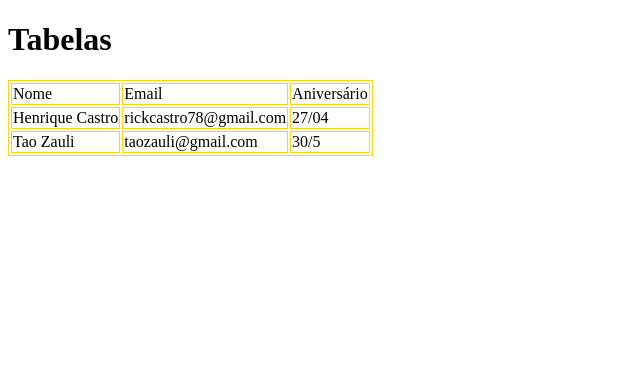
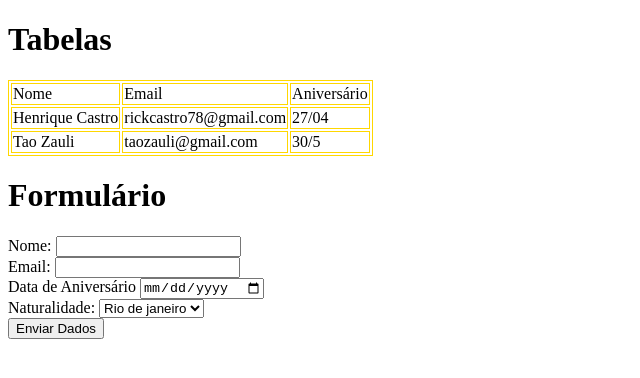
Before and after one commit to RickCastro78/teste-java-script, a plain HTML site: page 09092021/index.html in a window 1280 px wide. Shown: the whole page, without its empty margins (0-640 px from the left). Drawn offline with Linux system fonts and the light colour scheme.

Commit message:
Tabela coloca pasta

```diff
--- a/09092021/index.html
+++ b/09092021/index.html
@@ -32,6 +32,25 @@
             </tr>
 
         </table>
+        <h1>Formulário</h1>
+        <form>
+            <label for="nome">Nome:</label>
+            <input type="text" name="nome">
+            <br>
+            <label for="Email">Email:</label>
+            <input type="Email" name="Email">
+            <br>
+            <label for"data">Data de Aniversário</label>
+            <input type="date" name="data">
+            <br>
+            <label for="Naturalidade">Naturalidade:</label>
+            <select name="Naturalidade">
+                <option value="Rio de Janeiro">Rio de janeiro</option>
+                <option value="Saopaulo">São Paulo</option>
+            </select>
+            <br>
+            <input type="submit" value="Enviar Dados">
+        </form>
 
     </body>
 </html>
```
